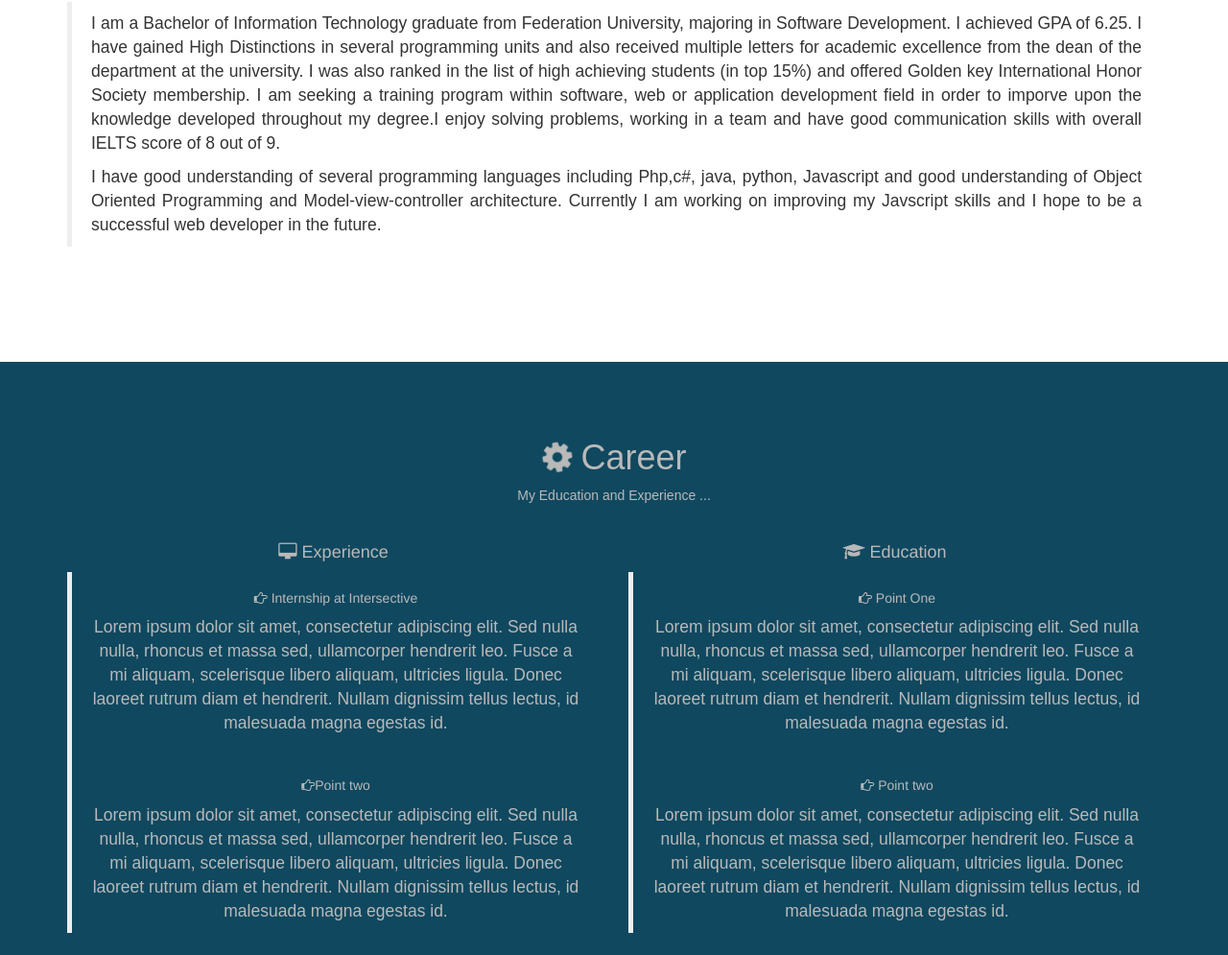
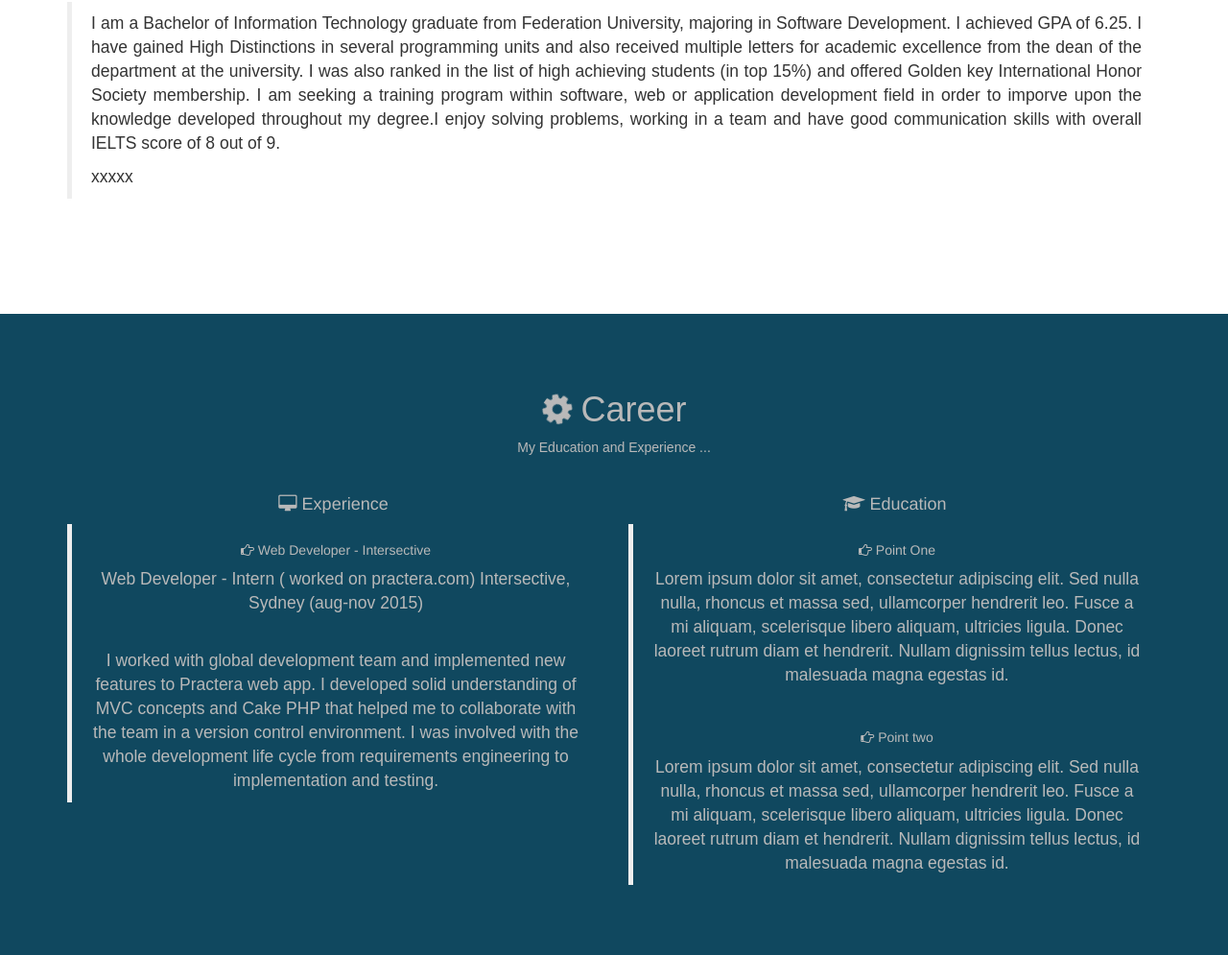
Before and after one commit to prajwaljoshi1/prajwaljoshi1.github.io, a plain HTML site: page index.html in a window 1280 px wide. Shown: the part 756-1751 px from the top of the page at 96% size. Drawn offline with nearby package versions, Linux system fonts and the light colour scheme; a web font is replaced by a local one.

Commit message:
update experience

```diff
--- a/index.html
+++ b/index.html
@@ -86,7 +86,7 @@
             <h1>About Me</h1>
             <blockquote><p align="justify" >I am a Bachelor of Information Technology graduate from Federation University, majoring in Software Development. I achieved GPA of 6.25. I have gained High Distinctions in several programming units and also received multiple letters for academic excellence from the dean of the department at the university. I was also ranked in the list of high achieving students (in top 15%) and offered Golden key International Honor Society membership. I am seeking a training program within software, web or application development field in order to imporve upon the knowledge developed throughout my degree.I enjoy solving problems, working in a team and have good communication skills with overall IELTS score of 8 out of 9.</p>
 
-            <p align="justify">I have good understanding of several programming languages including Php,c#, java, python, Javascript and good understanding of Object Oriented Programming and Model-view-controller architecture. Currently I am working on improving my Javscript skills and I hope to be a successful web developer in the future.</p></blockquote>
+            <p align="justify">xxxxx</p></blockquote>
           </div>
         </div>
       </div>
@@ -109,10 +109,11 @@
             <h4 align="center"><i class="fa fa-desktop"></i>
 Experience</h4>
 
-            <blockquote><h5><i class="fa fa-hand-o-right"></i> Internship at Intersective</h5><p>Lorem ipsum dolor sit amet, consectetur adipiscing elit. Sed nulla nulla, rhoncus et massa sed, ullamcorper hendrerit leo. Fusce a mi aliquam, scelerisque libero aliquam, ultricies ligula. Donec laoreet rutrum diam et hendrerit. Nullam dignissim tellus lectus, id malesuada magna egestas id.</p>
+            <blockquote><h5><i class="fa fa-hand-o-right"></i> Web Developer - Intersective</h5><p>Web Developer - Intern ( worked on practera.com)
+Intersective, Sydney  (aug-nov 2015)
+</p>
             <br>
-            <h5><i class="fa fa-hand-o-right"> </i>Point two</h5>
-             <p>Lorem ipsum dolor sit amet, consectetur adipiscing elit. Sed nulla nulla, rhoncus et massa sed, ullamcorper hendrerit leo. Fusce a mi aliquam, scelerisque libero aliquam, ultricies ligula. Donec laoreet rutrum diam et hendrerit. Nullam dignissim tellus lectus, id malesuada magna egestas id.</p></blockquote>
+             <p>I worked with global development team and implemented new features to Practera web app. I developed  solid understanding of MVC concepts and Cake PHP that helped me to collaborate with the team in a version control environment. I was involved with the whole development life cycle from requirements engineering to implementation and testing.</p></blockquote>
           </div>
 
           <div class="col-lg-6 col-md-6">
```
